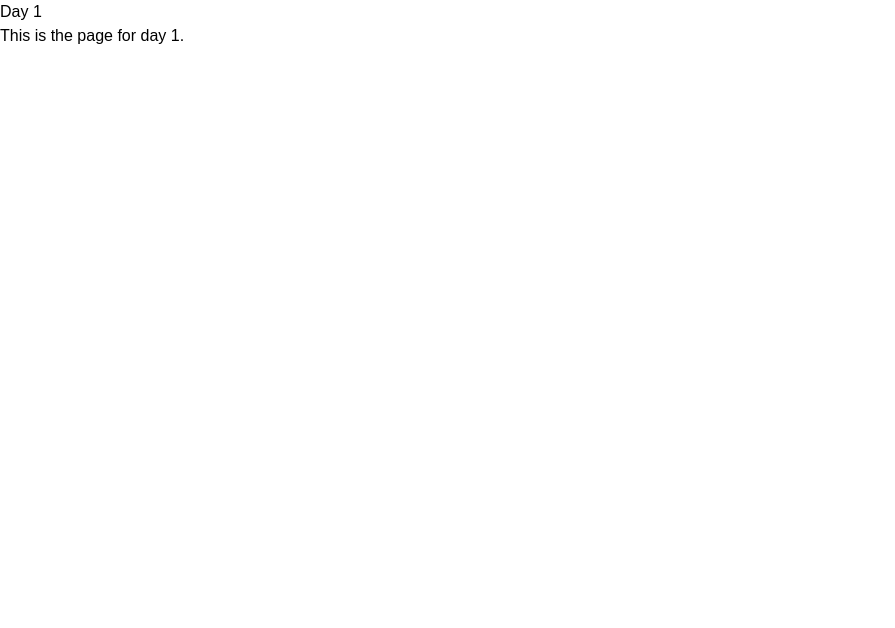
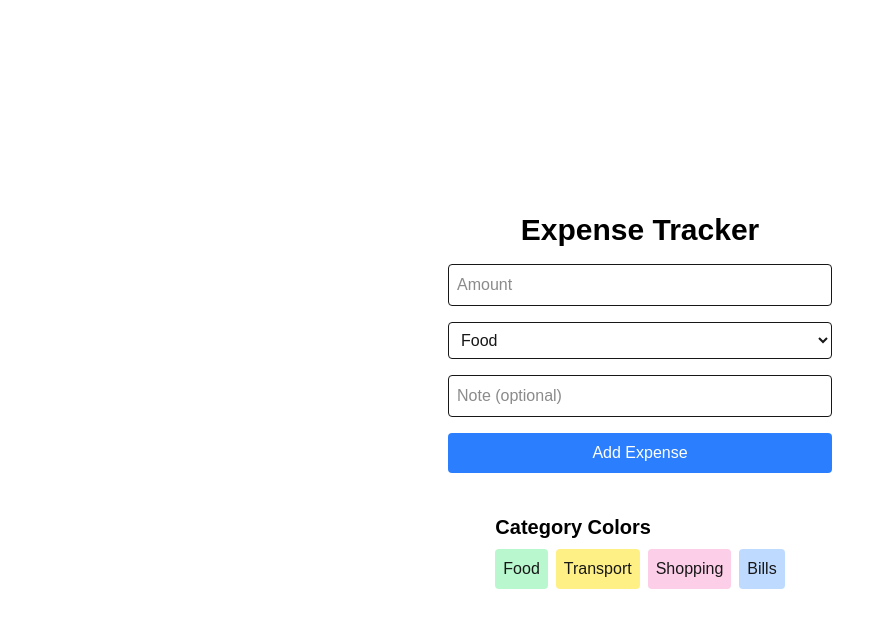
Before and after one commit to yxngles13/nospendchallenge1.0, a Next.js app: page /day/1 in a window 1280 px wide. Shown: the top 628 px of the page, without its empty margins (0-895 px from the left). Built offline with nearby package versions, Linux system fonts and the light colour scheme.

Commit message:
backend setup schema drizzle

```diff
--- a/app/day/[day]/page.js
+++ b/app/day/[day]/page.js
@@ -1,9 +1,85 @@
-export default function DayPage({params}){
-    const {day} =  params;
-    return(
-        <div className="bg-white">
-            <h1 className="text-black">Day {day}</h1>
-            <p className="text-black">This is the page for day {day}.</p>
+
+'use client'
+import React, { useState } from 'react';
+import { db } from '../../firebase/config.js'; // adjust path as needed
+import { collection, addDoc } from 'firebase/firestore';
+
+export default function ExpensePage() {
+  const [amount, setAmount] = useState('');
+  const [category, setCategory] = useState('Food');
+  const [note, setNote] = useState('');
+
+  const categories = [
+    { name: 'Food', color: 'bg-green-200' },
+    { name: 'Transport', color: 'bg-yellow-200' },
+    { name: 'Shopping', color: 'bg-pink-200' },
+    { name: 'Bills', color: 'bg-blue-200' },
+  ];
+
+  const handleSubmit = async (e) => {
+    e.preventDefault();
+    try {
+      await addDoc(collection(db, "expenses"), {
+        amount: parseFloat(amount),
+        category,
+        note,
+        createdAt: new Date()
+      });
+      alert("Expense added!");
+      setAmount('');
+      setNote('');
+      setCategory('Food');
+    } catch (e) {
+      console.error("Error adding expense: ", e);
+      alert("Submission failed");
+    }
+  };
+
+  return (
+    <div className="bg-white min-h-screen flex flex-col items-center justify-center p-10">
+      <h1 className="text-3xl font-bold text-black mb-4">Expense Tracker</h1>
+
+      <form onSubmit={handleSubmit} className="flex flex-col gap-4 w-full max-w-sm">
+        <input
+          type="number"
+          placeholder="Amount"
+          value={amount}
+          onChange={(e)=>setAmount(e.target.value)}
+          className="border p-2 rounded"
+          required
+        />
+
+        <select
+          value={category}
+          onChange={(e)=>setCategory(e.target.value)}
+          className="border p-2 rounded"
+        >
+          {categories.map((cat, idx)=>(
+            <option key={idx} value={cat.name}>{cat.name}</option>
+          ))}
+        </select>
+
+        <input
+          type="text"
+          placeholder="Note (optional)"
+          value={note}
+          onChange={(e)=>setNote(e.target.value)}
+          className="border p-2 rounded"
+        />
+
+        <button type="submit" className="bg-blue-500 text-white p-2 rounded">Add Expense</button>
+      </form>
+
+      <div className="mt-10">
+        <h2 className="text-xl font-bold mb-2 text-black">Category Colors</h2>
+        <div className="flex gap-2">
+          {categories.map((cat, idx)=>(
+            <div key={idx} className={`p-2 rounded ${cat.color}`}>
+              {cat.name}
+            </div>
+          ))}
         </div>
-    );
+      </div>
+    </div>
+  );
 }
--- a/app/firebase/config.js
+++ b/app/firebase/config.js
@@ -1,6 +1,12 @@
 // Import the functions you need from the SDKs you need
 import { initializeApp } from "firebase/app";
 import { getAuth } from "firebase/auth";
+import { getFirestore } from "firebase/firestore";
+import { neon } from '@neondatabase/serverless';
+import { drizzle } from 'drizzle-orm/neon-http';
+import * as schema from "./schema"
+
+
 // TODO: Add SDKs for Firebase products that you want to use
 // https://firebase.google.com/docs/web/setup#available-libraries
 
@@ -18,5 +24,6 @@ const firebaseConfig = {
 
 // Initialize Firebase
 const app = initializeApp(firebaseConfig);
-
+const sql = neon("postgresql://neondb_owner:npg_0n3oKDXuzcwC@ep-shiny-bush-a8d6u385-pooler.eastus2.azure.neon.tech/neondb?sslmode=require&channel_binding=require");
+const db = drizzle({ client: sql });
 export const auth=getAuth(app);
--- /dev/null
+++ b/app/firebase/schema.ts
@@ -0,0 +1,8 @@
+import {pgTable, serial, varchar} from 'drizzle-orm/pg-core'
+export const Budgets=pgTable('budgets', {
+    id:serial('id').primaryKey(),
+    name:varchar('name').notNull(),
+    amount:varchar('amount').notNull(),
+    icon:varchar('icon'),
+    createdBy:varchar('createdBy').notNull()
+})
--- /dev/null
+++ b/app/home/page.js
@@ -0,0 +1,26 @@
+'use client';
+import Image from "next/image";
+
+export default function HomePage() {
+  return (
+    <div className="bg-white">
+      <nav>
+
+      </nav>
+      <h1 className="flex items-center justify-center text-black">30 Day Challenge</h1>
+      <div className="flex items-center justify-center min-h-screen mt-4">
+       <div className="grid grid-cols-5 gap-4">
+        {Array.from({ length: 30 }, (_, i) => (
+          <a
+            key={i}
+            href= {`/day/${i+1}`}
+            className="bg-gray-200 border border-gray-500 rounded-md flex items-center justify-center w-24 h-24 hover:bg-gray-300 cursor-pointer text-black"
+          >
+            {String(i + 1).padStart(2, '0')}
+          </a>
+        ))}
+      </div>
+    </div>
+    </div>
+  );
+}
--- a/app/log-in/page.js
+++ b/app/log-in/page.js
@@ -27,7 +27,7 @@ const login = () => {
 
                 //router to next page
                 window.location.href =
-                    './';
+                    './home';
 
             })
             .catch((error) => {
@@ -39,7 +39,7 @@ const login = () => {
     return (
        <section className="bg-gray-50 dark:bg-gray-900">
            <div className="flex flex-col items-center justify-center px-6 py-8 mx-auto md:h-screen lg:py-0">
-            <div class="w-full bg-white rounded-lg shadow dark:border md:mt-0 sm:max-w-md xl:p-0 dark:bg-gray-800 dark:border-gray-700">
+            <div className="w-full bg-white rounded-lg shadow dark:border md:mt-0 sm:max-w-md xl:p-0 dark:bg-gray-800 dark:border-gray-700">
                 <div className="p-6 space-y-4 md:space-y-6 sm:p-8">
                     <h1 className="text-xl font-bold leading-tight tracking-tight text-gray-900 md:text-2xl dark:text-white">
                         Sign in to your account
--- a/app/page.js
+++ b/app/page.js
@@ -1,22 +1,13 @@
 import Image from "next/image";
+import Link from 'next/link';
+
 
 export default function Home() {
   return (
-    <div className="bg-white">
-      <h1 className="flex items-center justify-center text-black">30 Day Challenge</h1>
-      <div className="flex items-center justify-center min-h-screen mt-4">
-       <div className="grid grid-cols-5 gap-4">
-        {Array.from({ length: 30 }, (_, i) => (
-          <a
-            key={i}
-            href= {`/day/${i+1}`}
-            className="bg-gray-200 border border-gray-500 rounded-md flex items-center justify-center w-24 h-24 hover:bg-gray-300 cursor-pointer text-black"
-          >
-            {String(i + 1).padStart(2, '0')}
-          </a>
-        ))}
-      </div>
+    <div>
+       <Link href="/log-in">
+        <button >Start</button>
+       </Link>
     </div>
-    </div>
-  );
+  )
 }
```
Also changed, not shown: package.json (+9 -2 lines), 1 other file (tests, documents, lock files or other folders).
